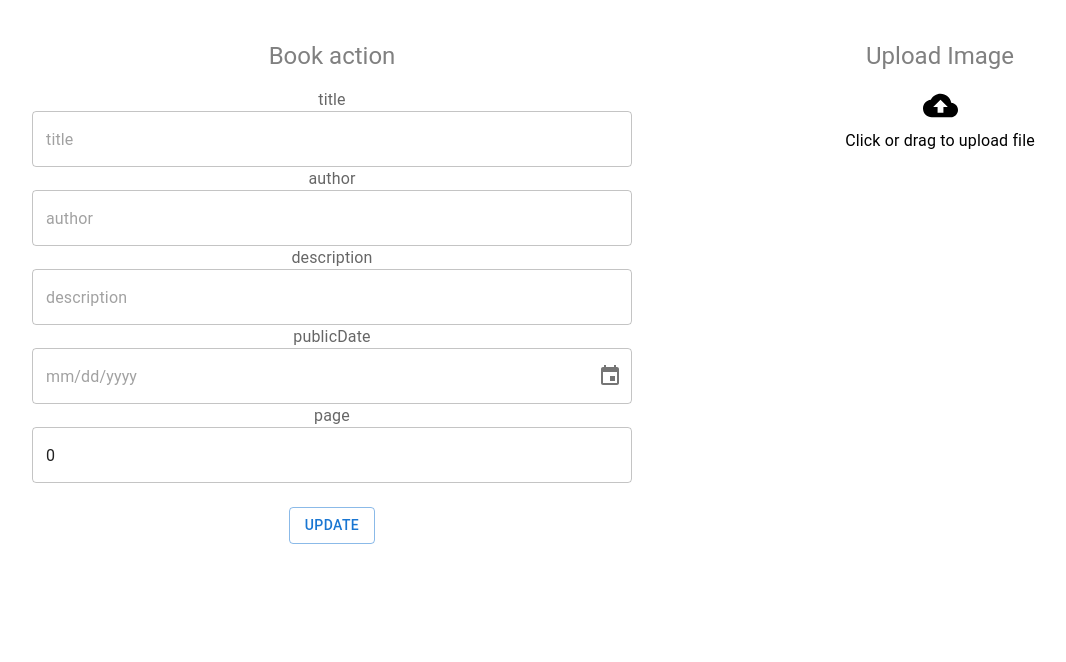
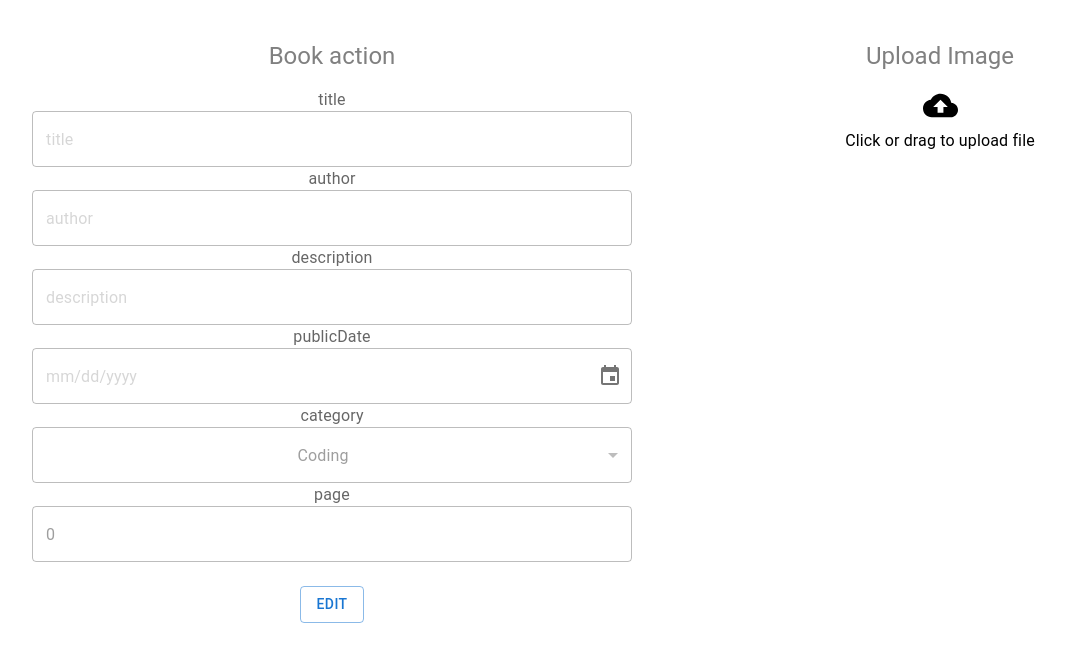
Before and after one commit to hoanganhnh/web-ptit-crud, a React (Vite) app in the folder frontend/: page /action/1 in a window 1280 px wide. Shown: the top 662 px of the page, without its empty margins (8-1074 px from the left). Built offline with nearby package versions, Linux system fonts and the light colour scheme; no server answers.

Commit message:
feat: update edit/add book

```diff
--- a/frontend/src/App.tsx
+++ b/frontend/src/App.tsx
@@ -14,8 +14,11 @@ import {
   DialogContentText,
   DialogTitle,
   Box,
+  AppBar,
+  Toolbar,
+  Typography,
 } from "@mui/material";
-import { useNavigate } from "react-router-dom";
+import { Link, useNavigate } from "react-router-dom";
 
 import axiosClient from "./services/axios-client";
 import Book from "./types/type-book";
@@ -65,6 +68,23 @@ function App() {
 
   return (
     <Box className="App">
+      <Box sx={{ flexGrow: 1, marginBottom: 5 }}>
+        <AppBar position="static" color="inherit">
+          <Toolbar sx={{ display: "flex", justifyContent: "space-between" }}>
+            <Typography variant="h6" component="div">
+              MVC Book Online
+            </Typography>
+            <Box component="div">
+              <Button color="primary">
+                <Link to="/signin">Sign In</Link>
+              </Button>
+              <Button color="primary">
+                <Link to="/signup">Sign Up</Link>
+              </Button>
+            </Box>
+          </Toolbar>
+        </AppBar>
+      </Box>
       <Button
         variant="contained"
         color="success"
--- a/frontend/src/pages/Item.tsx
+++ b/frontend/src/pages/Item.tsx
@@ -6,6 +6,9 @@ import {
   FormGroup,
   Grid,
   InputLabel,
+  MenuItem,
+  Select,
+  SelectChangeEvent,
   Snackbar,
   TextField,
   Typography,
@@ -47,6 +50,8 @@ function Item() {
     category: "",
   });
 
+  const [disabled, setDisabled] = React.useState<boolean>(true);
+
   const [publicDate, setPublicDate] = React.useState<Dayjs | null>(null);
 
   const { idItem } = useParams();
@@ -56,6 +61,8 @@ function Item() {
   React.useEffect(() => {
     if (idItem) {
       getItemById(+idItem);
+    } else {
+      setDisabled(false);
     }
   }, [idItem]);
 
@@ -75,13 +82,18 @@ function Item() {
 
   const addNewItem = async (data: any) => {
     try {
-      const response = await axiosClient.post("books", data);
+      const response = await axios.post(
+        `http://localhost:5000/api/books`,
+        data
+      );
 
       if (response.status === 201) {
         setOpen(true);
         navigate("/");
       }
     } catch (error: any) {
+      console.log(error);
+
       setOpen(false);
       setErrorSave(true);
     }
@@ -89,6 +101,7 @@ function Item() {
 
   const updateItem = async (data: Book) => {
     try {
+      // @TODO: update axios instance
       const response = await axios.patch(
         `http://localhost:5000/api/books/${idItem}`,
         data
@@ -97,7 +110,6 @@ function Item() {
       // const response = await axiosClient.patch(`books/${idItem}`, data);
 
       if (response.status === 200) {
-        console.log(response.data);
         setUpdate(true);
       }
     } catch (error) {
@@ -126,10 +138,25 @@ function Item() {
   const handleSubmit = (e: React.FormEvent<HTMLFormElement>) => {
     e.preventDefault();
 
+    if (!disabled) {
+      return;
+    }
     if (!idItem) {
       addNewItem(state);
     } else {
       updateItem(state);
+    }
+  };
+
+  const handleChangeCategory = (event: SelectChangeEvent) => {
+    setState({ ...state, category: event.target.value });
+  };
+
+  const handleChangeAction = () => {
+    if (disabled) {
+      setDisabled(false);
+    } else {
+      setDisabled(true);
     }
   };
 
@@ -158,6 +185,7 @@ function Item() {
               // helperText={errors.title ? errors.title.message : ""}
               value={state.title}
               onChange={handleChangeState}
+              disabled={disabled}
             />
             <InputLabel htmlFor="author">author</InputLabel>
             <TextField
@@ -172,6 +200,7 @@ function Item() {
               // helperText={errors.author ? errors.author.message : ""}
               value={state.author}
               onChange={handleChangeState}
+              disabled={disabled}
             />
             <InputLabel htmlFor="description">description</InputLabel>
             <TextField
@@ -179,7 +208,6 @@ function Item() {
               name="description"
               aria-describedby="my-helper-text"
               color="primary"
-              required
               fullWidth
               type="string"
               placeholder="description"
@@ -187,6 +215,7 @@ function Item() {
               // helperText={errors.description ? errors.description.message : ""}
               value={state.description}
               onChange={handleChangeState}
+              disabled={disabled}
             />
             <InputLabel htmlFor="publicDate">publicDate</InputLabel>
             <LocalizationProvider dateAdapter={AdapterDayjs}>
@@ -208,10 +237,24 @@ function Item() {
                     //   errors.publicDate ? errors.publicDate.message : ""
                     // }
                     onChange={handleChangeState}
+                    disabled={disabled}
                   />
                 )}
               />
             </LocalizationProvider>
+            <InputLabel id="category-id">category</InputLabel>
+            <Select
+              labelId="category-id"
+              id="demo-simple-select-autowidth"
+              value={state.category || "Coding"}
+              onChange={handleChangeCategory}
+              fullWidth
+              disabled={disabled}
+            >
+              <MenuItem value={"Coding"}>Coding</MenuItem>
+              <MenuItem value={"Hacking"}>Hacking</MenuItem>
+              <MenuItem value={"Debuger"}>Debuger</MenuItem>
+            </Select>
             <InputLabel htmlFor="page">page</InputLabel>
             <TextField
               id="page"
@@ -222,15 +265,22 @@ function Item() {
               fullWidth
               type="number"
               placeholder="page"
+              InputProps={{ inputProps: { min: 0 } }}
               // error={!!errors.page}
               // helperText={errors.page ? errors.page.message : ""}
 
               value={state.page}
               onChange={handleChangeState}
+              disabled={disabled}
             />
 
-            <Button variant="outlined" type="submit" sx={{ marginTop: "24px" }}>
-              {idItem ? "Update" : "Save"}
+            <Button
+              variant="outlined"
+              type="submit"
+              sx={{ marginTop: "24px" }}
+              onClick={handleChangeAction}
+            >
+              {idItem ? (disabled ? "Edit" : "Update") : "Add"}
             </Button>
           </Box>
         </Grid>
--- a/frontend/src/styles/index.css
+++ b/frontend/src/styles/index.css
@@ -14,3 +14,7 @@
   -moz-osx-font-smoothing: grayscale;
   -webkit-text-size-adjust: 100%;
 }
+
+a {
+  text-decoration: none;
+}
```
